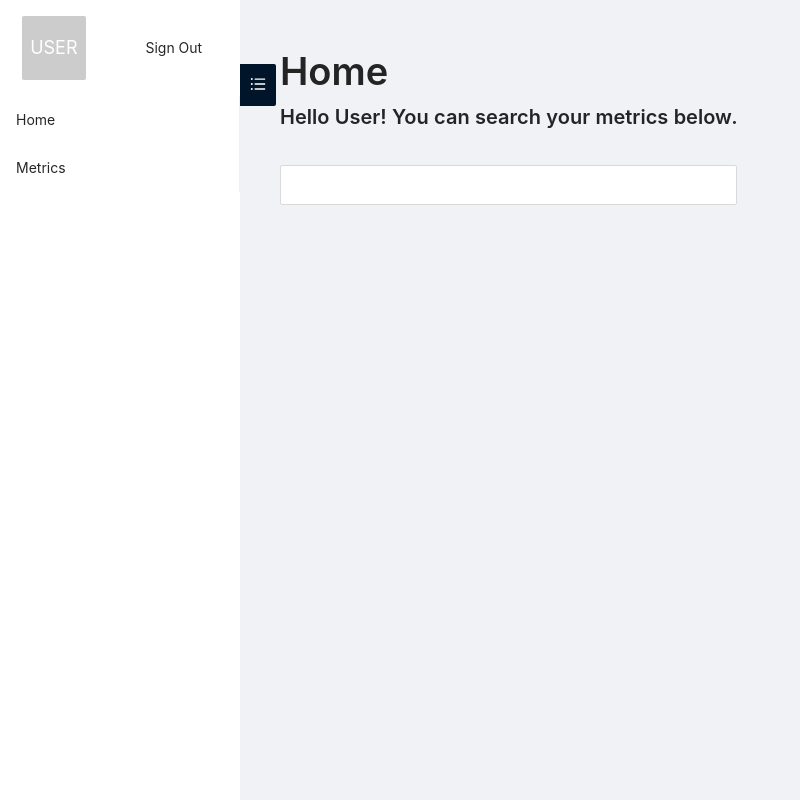
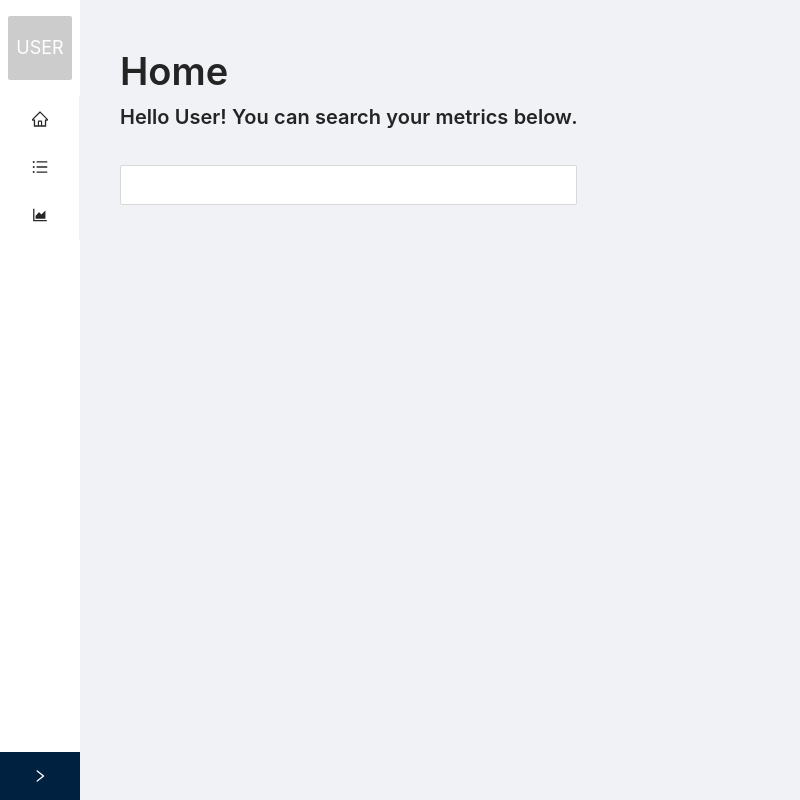
Before and after one commit to Aviral-Omar/cliff-wireframe, a React (Create React App) app: page / in a window 1280 px wide. Shown: the whole page, without its empty margins (0-800 px from the left). Built offline with nearby package versions, Linux system fonts and the light colour scheme; no server answers; sample sign-in values are in the browser's storage.

Commit message:
Added icons and improved collapsed sidebar

```diff
--- a/src/components/sidebar.jsx
+++ b/src/components/sidebar.jsx
@@ -1,11 +1,13 @@
 import React, { useState, useEffect } from 'react';
 import { Layout, Menu, Avatar, Row, Col, Typography, Button } from 'antd';
+import { HomeOutlined, UnorderedListOutlined, AreaChartOutlined } from '@ant-design/icons';
 import { Link } from 'react-router-dom';
 
 const { Sider } = Layout;
 
 const Sidebar = props => {
 	const [name, setName] = useState('');
+	const [collapsed, setCollapsed] = useState(true);
 
 	const signOut = () => props.removeToken();
 
@@ -27,16 +29,18 @@ const Sidebar = props => {
 
 	return (
 		<Sider
-			width={240}
-			breakpoint="md"
-			collapsedWidth={0}
+			width={200}
+			collapsedWidth={80}
 			collapsible
+			defaultCollapsed={collapsed}
+			onCollapse={() => setCollapsed(!collapsed)}
 			style={{ backgroundColor: 'white' }}
 		>
 			<Row justify="space-around" align="middle" style={{ margin: '16px 0px' }}>
 				<Avatar shape="square" size={64}>
 					USER
 				</Avatar>
+				{collapsed ? null : (
 					<Col>
 						<Typography.Title level={4} style={{ marginBottom: '0px' }}>
 							{name}
@@ -45,13 +49,17 @@ const Sidebar = props => {
 							Sign Out
 						</Button>
 					</Col>
+				)}
 			</Row>
 			<Menu>
-				<Menu.Item key={1}>
+				<Menu.Item key={1} icon={<HomeOutlined />}>
 					<Link to="/home">Home</Link>
 				</Menu.Item>
-				<Menu.Item key={2}>
+				<Menu.Item key={2} icon={<UnorderedListOutlined />}>
 					<Link to="/metrics">Metrics</Link>
+				</Menu.Item>
+				<Menu.Item key={3} icon={<AreaChartOutlined />}>
+					<Link to="/streams">Streams</Link>
 				</Menu.Item>
 			</Menu>
 		</Sider>
```
Lines whose indentation alone changed are shown as unchanged.
